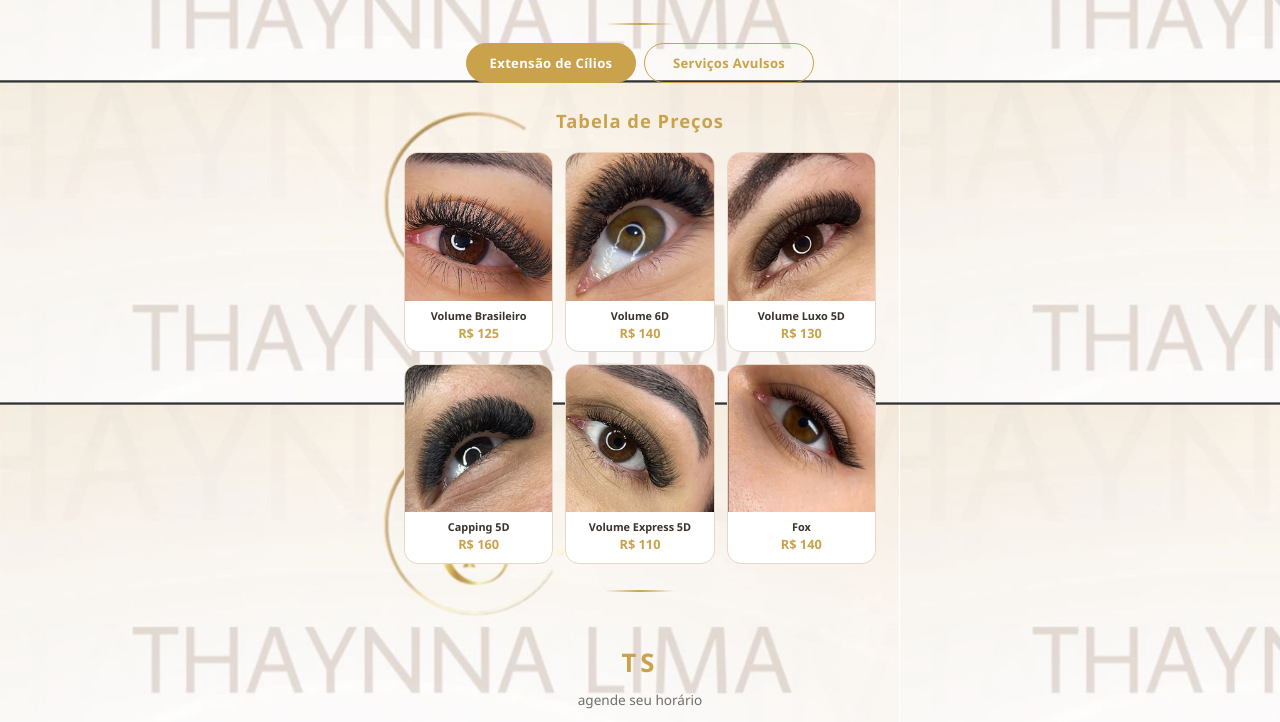
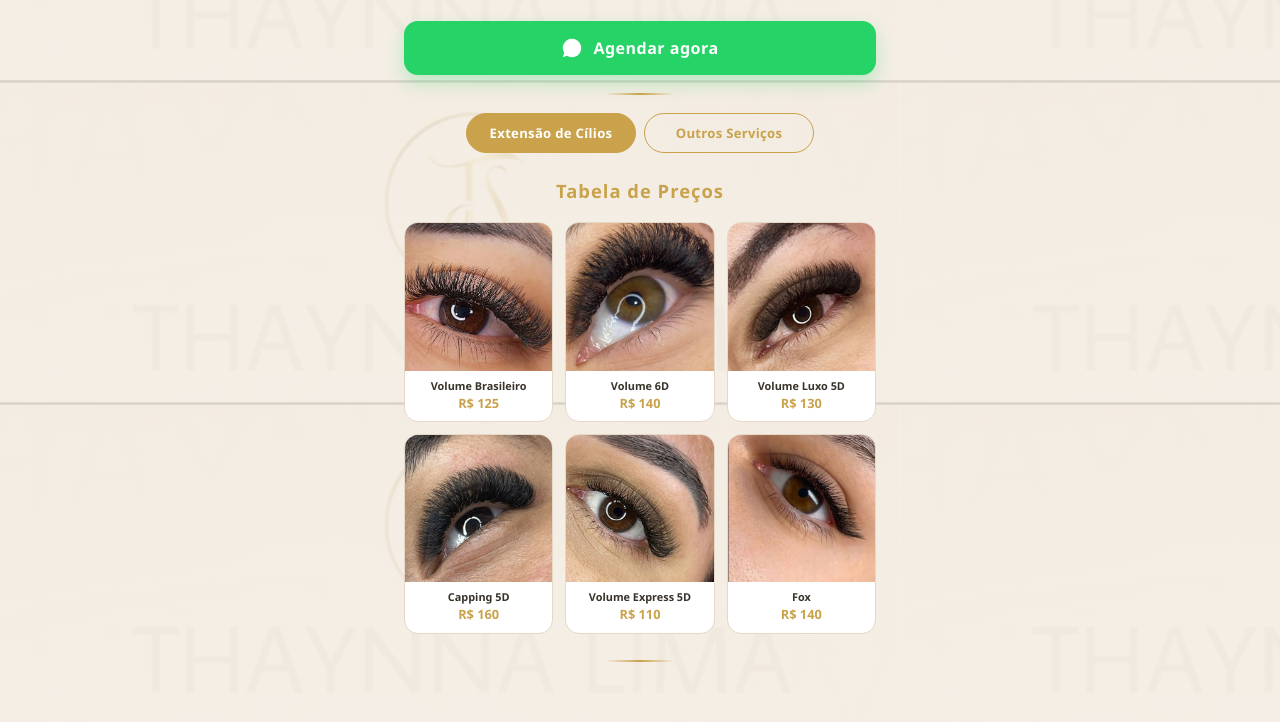
Before and after one commit to filipemalveira7-beep/Agendador-para-Salao-ou-Barbearia, a plain HTML site: page index.html in a window 1280 px wide. Shown: the part 564-1286 px from the top of the page. Drawn offline with Linux system fonts and the light colour scheme.

```diff
--- a/index.html
+++ b/index.html
@@ -4,6 +4,16 @@
 <meta charset="utf-8">
 <meta name="viewport" content="width=device-width, initial-scale=1.0">
 <title>Thaynna Lima — lash design</title>
+<meta name="description" content="Thaynna Lima — lash design e extensão de cílios. Veja a tabela de preços e agende seu horário pelo WhatsApp.">
+<link rel="icon" type="image/png" href="fotos/logo.png">
+<meta property="og:type" content="website">
+<meta property="og:title" content="Thaynna Lima — Lash Design">
+<meta property="og:description" content="Extensão de cílios, design de sobrancelhas e serviços avulsos. Confira os preços e agende seu horário.">
+<meta property="og:image" content="fotos/logo.png">
+<meta name="twitter:card" content="summary_large_image">
+<meta name="twitter:title" content="Thaynna Lima — Lash Design">
+<meta name="twitter:description" content="Extensão de cílios, design de sobrancelhas e serviços avulsos. Confira os preços e agende seu horário.">
+<meta name="twitter:image" content="fotos/logo.png">
 <style>
   :root{
     --dourado:#c9a24b;
@@ -16,9 +26,10 @@
   body{
     font-family:'Segoe UI',Helvetica,Arial,sans-serif;
     background-color:var(--nude);
-    background-image:url('fotos/logo.png');
-    background-repeat:repeat;
-    background-size:900px auto;
+    background-image:linear-gradient(rgba(243,236,226,.85),rgba(243,236,226,.85)),url('fotos/logo.png');
+    background-repeat:no-repeat,repeat;
+    background-size:cover,900px auto;
+    background-attachment:fixed,scroll;
     color:var(--texto);
     line-height:1.5;
     min-height:100vh;
@@ -214,6 +225,12 @@
     background:#25d366;
     color:#fff;
   }
+  .cta-topo{
+    padding:16px 24px 0;
+  }
+  .cta-topo .btn{
+    box-shadow:0 8px 18px rgba(37,211,102,.28);
+  }
   .btn-insta{
     background:linear-gradient(45deg,#f09433,#e6683c,#dc2743,#cc2366,#bc1888);
     color:#fff;
@@ -231,11 +248,18 @@
       <p>lash design · extensão de cílios</p>
     </div>
 
+    <div class="cta-topo">
+      <a class="btn btn-wpp" href="https://wa.me/5585989179901?text=Ol%C3%A1%20Thaynna!%20Gostaria%20de%20agendar%20um%20hor%C3%A1rio." target="_blank" rel="noopener">
+        <svg viewBox="0 0 24 24" fill="currentColor"><path d="M17.5 14.4c-.3-.2-1.7-.9-2-1-.3-.1-.5-.2-.7.2s-.8 1-1 1.2c-.2.2-.4.2-.7.1-.3-.2-1.3-.5-2.4-1.5-.9-.8-1.5-1.8-1.7-2.1-.2-.3 0-.5.1-.7l.5-.6c.2-.2.2-.3.3-.5.1-.2 0-.4 0-.6l-.9-2.1c-.2-.6-.5-.5-.7-.5h-.6c-.2 0-.5.1-.8.4-.3.3-1 1-1 2.5s1.1 2.9 1.2 3.1c.2.2 2.1 3.3 5.2 4.6.7.3 1.3.5 1.7.6.7.2 1.4.2 1.9.1.6-.1 1.7-.7 1.9-1.4.2-.7.2-1.3.2-1.4-.1-.1-.3-.2-.6-.4zM12 2a10 10 0 0 0-8.5 15.3L2 22l4.8-1.5A10 10 0 1 0 12 2z"/></svg>
+        Agendar agora
+      </a>
+    </div>
+
     <div class="divisor"></div>
 
     <div class="abas">
       <button class="aba-btn ativa" data-aba="cilios" type="button">Extensão de Cílios</button>
-      <button class="aba-btn" data-aba="avulso" type="button">Serviços Avulsos</button>
+      <button class="aba-btn" data-aba="avulso" type="button">Outros Serviços</button>
     </div>
 
     <section class="precos painel ativo" id="painel-cilios">
@@ -381,6 +405,7 @@
   </div>
 
   <script>
+    // Hello world
     document.querySelectorAll('.aba-btn').forEach(function(botao){
       botao.addEventListener('click', function(){
         document.querySelectorAll('.aba-btn').forEach(function(b){ b.classList.remove('ativa'); });
```
